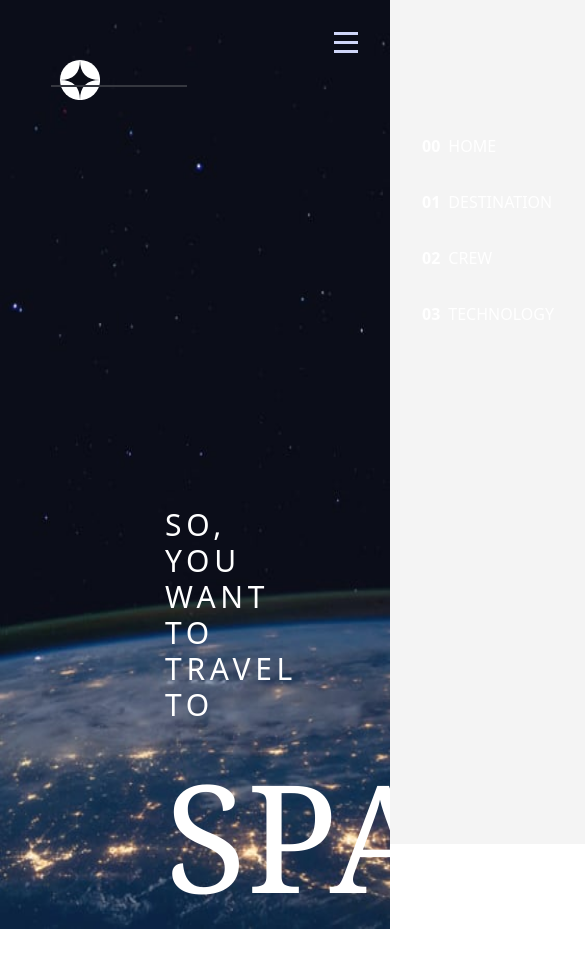
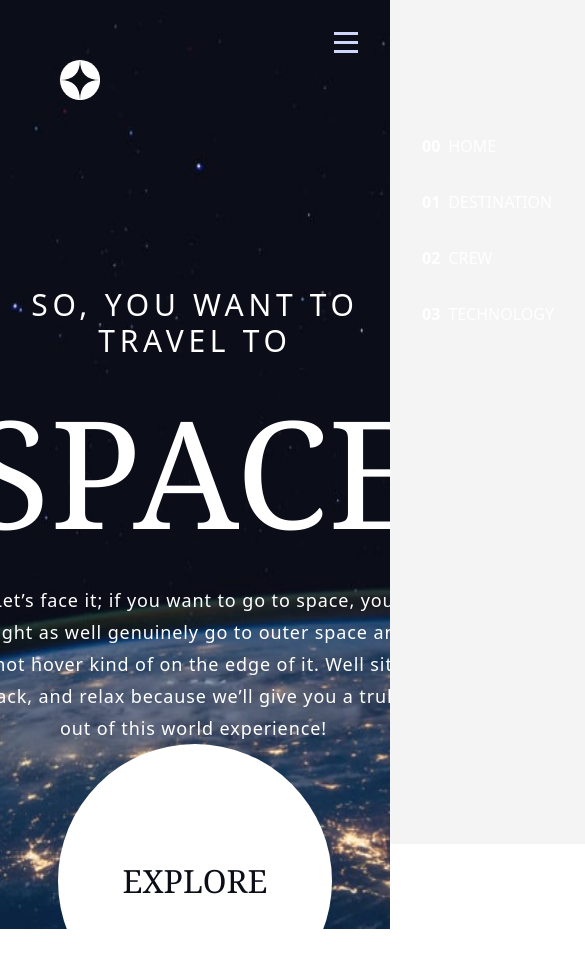
Before and after one commit to puyanwei/space-tourism, a Next.js app: page / in a window 390 px wide. Shown: the top 968 px of the page, 585 px wide, since content can reach past the window. Built offline with nearby package versions, Linux system fonts and the light colour scheme; a web font is replaced by a local one.

Commit message:
Layout adjustments styling for tablet on home

```diff
--- a/src/components/1-atoms/Text/index.tsx
+++ b/src/components/1-atoms/Text/index.tsx
@@ -5,5 +5,9 @@ interface TextProps extends Component {
 }
 
 export function Text({ className = "", children }: TextProps) {
-  return <p className={`font-primary text-[18px] text-white ${className}`}>{children}</p>
+  return (
+    <p className={`font-primary text-[18px] text-white leading-8 tracking-wider ${className}`}>
+      {children}
+    </p>
+  )
 }
--- a/src/pages/_app.tsx
+++ b/src/pages/_app.tsx
@@ -27,7 +27,7 @@ function MyApp({ Component, pageProps }: AppProps) {
     <div className="relative">
       <BackgroundImage url={backgroundImageUrl} />
       <Logo className="fixed left-14 top-14 className scale-[.835] md:scale-100" />
-      <div className="z-10 fixed border-[1px] border-space-dark-gray top-[85px] left-[13%] w-[35%]" />
+      <div className="z-10 fixed border-[1px] border-space-dark-gray top-[85px] left-[13%] w-[35%] hidden lg:block" />
       <NavBar data={navbar} currentPath={currentPath as PageUrls} />
       <Component {...pageProps} />
     </div>
--- a/src/pages/index.tsx
+++ b/src/pages/index.tsx
@@ -1,12 +1,9 @@
 import { useRouter } from "next/router"
 
-import { BackgroundImage } from "@/components/1-atoms/BackgroundImage"
 import { Button } from "@/components/1-atoms/Button"
 import { Heading } from "@/components/1-atoms/Heading"
 import { Subheading } from "@/components/1-atoms/Subheading"
 import { Text } from "@/components/1-atoms/Text"
-import { useWindowSize } from "src/hooks/useWindowSize"
-import { resolveBackgroundImage } from "@/shared/helpers"
 
 export default function Home() {
   const router = useRouter()
@@ -16,8 +13,10 @@ export default function Home() {
   }
 
   return (
-    <div className={`grid h-screen grid-cols-2 grid-rows-2 bg-scroll font-primary`}>
-      <main className="row-start-2 pl-[165px]">
+    <div
+      className={`grid h-screen grid-cols-1 lg:grid-cols-2 lg:grid-rows-2 bg-scroll font-primary text-center place-items-center lg:pb-[131px] lg:text-left pt-[202px]`}
+    >
+      <main className="lg:row-start-2 lg:pl-[165px]">
         <Subheading theme="primary">So, you want to travel to</Subheading>
         <Heading level="h1">Space</Heading>
         <Text className="max-w-[450px]">
@@ -26,7 +25,7 @@ export default function Home() {
           truly out of this world experience!
         </Text>
       </main>
-      <div className="pl-[400px] pt-[100px] row-start-2">
+      <div className="lg:pl-[400px] lg:pt-[100px] lg:row-start-2">
         <Button variant="explore" onClick={handleClick}>
           Explore
         </Button>
```
